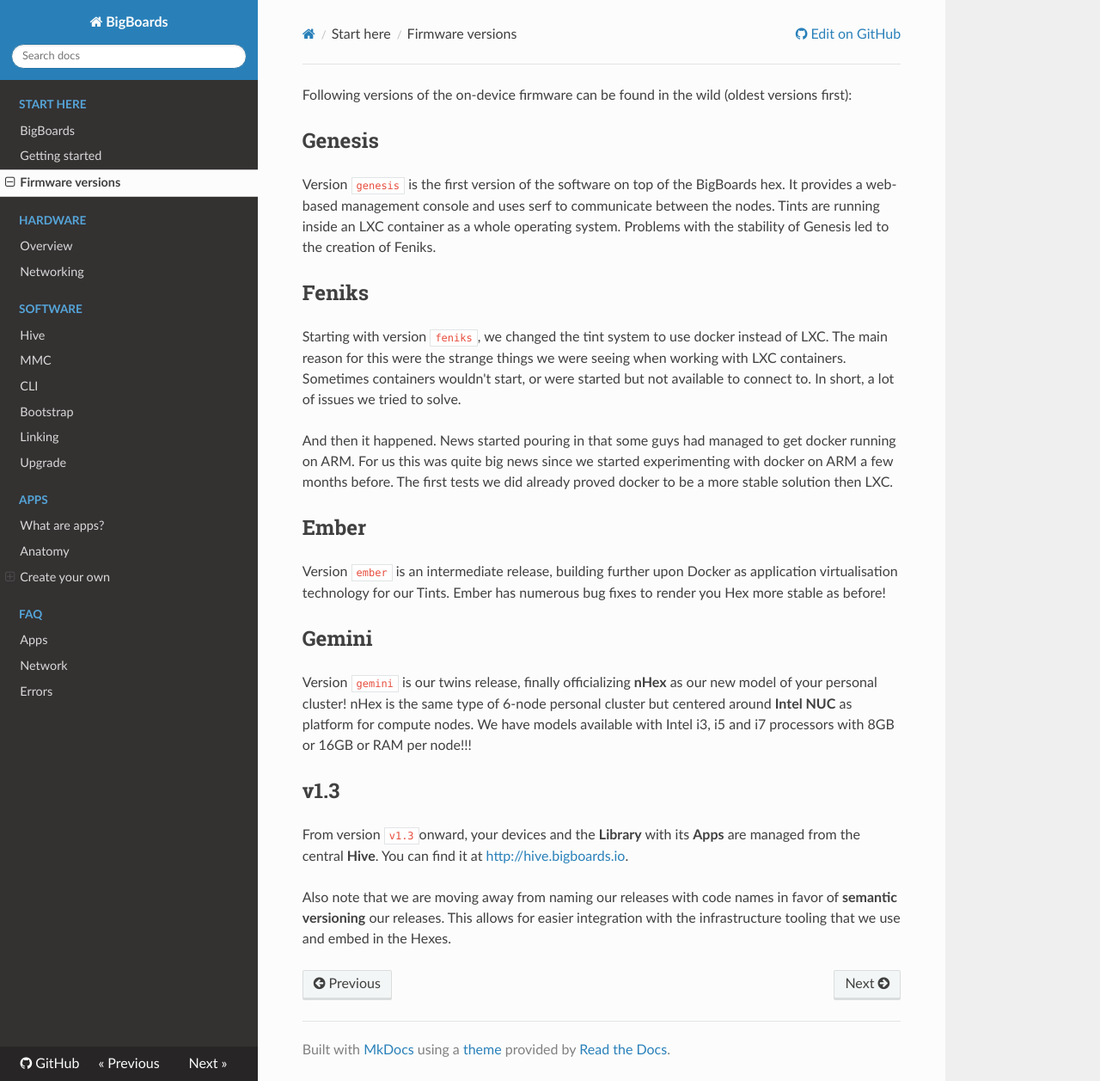
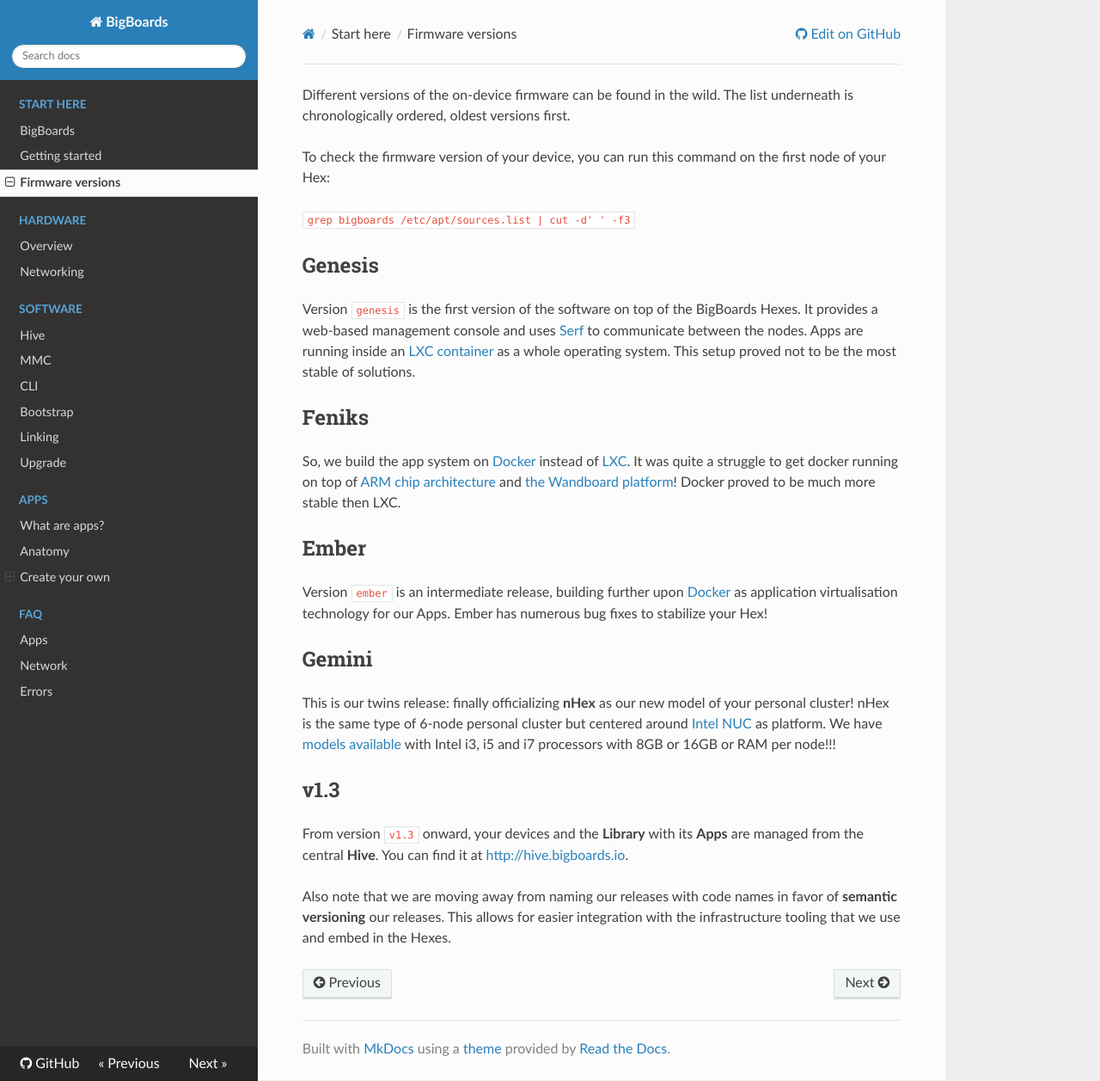
Before and after one commit to bigboards/bigboards-docs, an MkDocs documentation site: the page built from docs/software/versions.md, in a window 1280 px wide and 1257 px high. Shown: the whole window at 86% size. Built offline with MkDocs 1.6.1, drawn with Linux system fonts in a browser that asks for light colours; nearby versions of some CDN libraries; old or Windows-style settings are respelled for this version of MkDocs.

Commit message:
add command to identify firmware version

```diff
--- a/docs/software/versions.md
+++ b/docs/software/versions.md
@@ -1,20 +1,22 @@
-Following versions of the on-device firmware can be found in the wild (oldest versions first):
+Different versions of the on-device firmware can be found in the wild. The list underneath is chronologically ordered, oldest versions first.
+
+To check the firmware version of your device, you can run this command on the first node of your Hex:
+
+`grep bigboards /etc/apt/sources.list | cut -d' ' -f3`
 
 ## Genesis
-Version `genesis` is the first version of the software on top of the BigBoards hex. It provides a web-based management console and uses serf to communicate between the nodes. Tints are running inside an LXC container as a whole operating system. Problems with the stability of Genesis led to the creation of Feniks.
+Version `genesis` is the first version of the software on top of the BigBoards Hexes. It provides a web-based management console and uses [Serf](http://serfdom.io) to communicate between the nodes. Apps are running inside an [LXC container](https://linuxcontainers.org/) as a whole operating system. This setup proved not to be the most stable of solutions.
 
 ## Feniks
-Starting with version `feniks`, we changed the tint system to use docker instead of LXC. The main reason for this were the strange things we were seeing when working with LXC containers. Sometimes containers wouldn't start, or were started but not available to connect to. In short, a lot of issues we tried to solve.
-
-And then it happened. News started pouring in that some guys had managed to get docker running on ARM. For us this was quite big news since we started experimenting with docker on ARM a few months before. The first tests we did already proved docker to be a more stable solution then LXC.
+So, we build the app system on [Docker](https://www.docker.com/) instead of [LXC](https://linuxcontainers.org/). It was quite a struggle to get docker running on top of [ARM chip architecture](http://www.arm.com/) and [the Wandboard platform](http://wandboard.org/)! Docker proved to be much more stable then LXC.
 
 ## Ember
-Version `ember` is an intermediate release, building further upon Docker as application virtualisation technology for our Tints. Ember has numerous bug fixes to render you Hex more stable as before!
+Version `ember` is an intermediate release, building further upon [Docker](https://www.docker.com/) as application virtualisation technology for our Apps. Ember has numerous bug fixes to stabilize your Hex!
 
 ## Gemini
-Version `gemini` is our twins release, finally officializing **nHex** as our new model of your personal cluster! nHex is the same type of 6-node personal cluster but centered around **Intel NUC** as platform for compute nodes. We have models available with Intel i3, i5 and i7 processors with 8GB or 16GB or RAM per node!!!
+This is our twins release: finally officializing **nHex** as our new model of your personal cluster! nHex is the same type of 6-node personal cluster but centered around [Intel NUC](http://www.intel.com/nuc/) as platform. We have [models available](http://bigboards.io/orderprototype) with Intel i3, i5 and i7 processors with 8GB or 16GB or RAM per node!!!
 
 ## v1.3
-From version `v1.3`onward, your devices and the **Library** with its **Apps** are managed from the central **Hive**. You can find it at <http://hive.bigboards.io>.
+From version `v1.3` onward, your devices and the **Library** with its **Apps** are managed from the central **Hive**. You can find it at <http://hive.bigboards.io>.
 
 Also note that we are moving away from naming our releases with code names in favor of **semantic versioning** our releases. This allows for easier integration with the infrastructure tooling that we use and embed in the Hexes.
```
